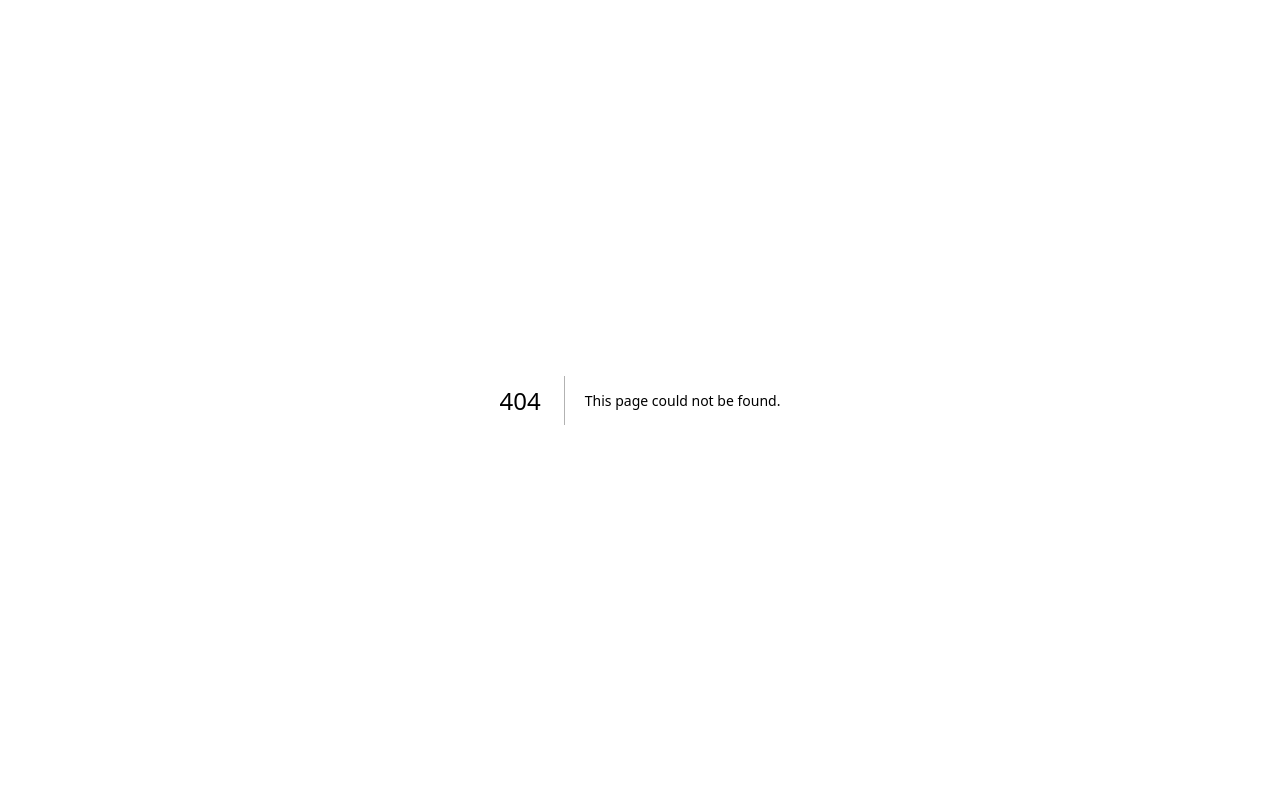
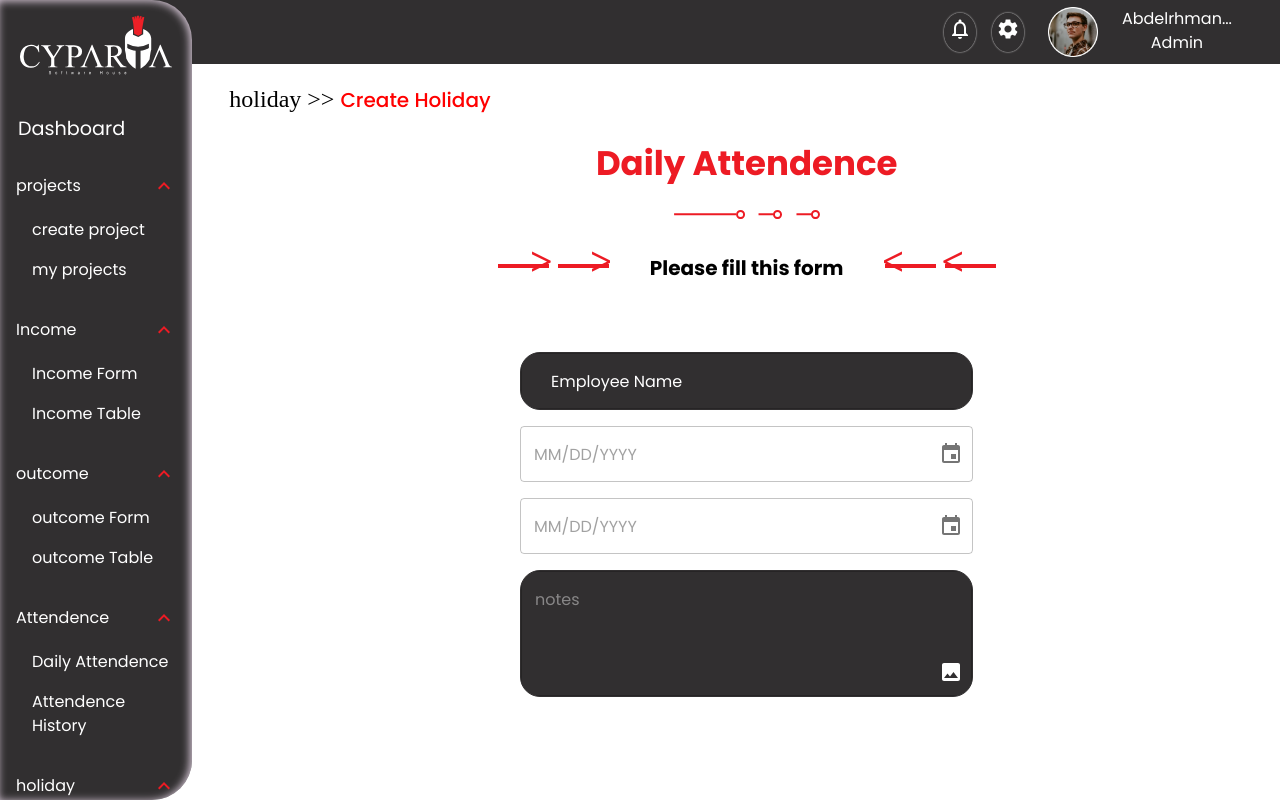
Before and after one commit to Cyparta/cyparta, a Next.js app: page /dashboard/holiday in a window 1280 px wide. Before the commit this address had no page. Built offline with nearby package versions, Linux system fonts and the light colour scheme.

Commit message:
complate dashboard

```diff
--- a/next.config.js
+++ b/next.config.js
@@ -1,7 +1,6 @@
 /** @type {import('next').NextConfig} */
 const nextConfig = {
-    output: 'export'
-
+    // output: 'export'
 }
 
 module.exports = nextConfig
--- a/src/components/dashboard/customForm.tsx
+++ b/src/components/dashboard/customForm.tsx
@@ -86,7 +86,7 @@ interface Column {
 
 interface CustomFormProps {
     columns: Column[];
-    mbImg: string
+    mbImg?: string
 }
 
 const CustomForm = ({ columns = [], mbImg = "0" } : CustomFormProps) => {
--- /dev/null
+++ b/src/components/dashboard/holiday/createHoliday.tsx
@@ -0,0 +1,137 @@
+import React from "react";
+import { Box } from "@mui/material";
+
+import PageName from "../pageName";
+import DashboardTable from "../dashboardTable";
+import FormTable from "../formTable";
+import CustomForm from "../customForm";
+const CreateHolidy = () => {
+  const columns = [
+    {
+      name: "name",
+      value: "Employee Name",
+      type: "input"
+    },
+    {
+      name: "start",
+      value: "start Date",
+      type: "date"
+
+    },
+    {
+      name: "end",
+      value: "end Date",
+      type: "date"
+    },
+    {
+      name: "notes",
+      value: "notes",
+      type: "textarea"
+    },
+  ];
+  return (
+    <Box sx={{ width: "100%", height: "100%" }}>
+      <Box sx={{ fontSize: "2rem" }}>
+        <PageName
+          sx={{ color: "#000" }}
+          name={"holiday"}
+          subName={"Create Holiday"}
+        />
+
+        <Box
+          sx={{
+            width: "100%",
+            height: "100%",
+            display: "flex",
+            justifyContent: "center",
+            alignItems: "center",
+          }}
+        >
+          <Box
+            sx={{
+              width: {xs: "90%" , sm : "50%"},
+              height: "100%",
+              bgcolor: "#fff",
+              paddingBlock: 3,
+            }}
+          >
+            <DashboardTable
+              pageName={"Daily Attendence"}
+              hint={"Please fill this form"}
+            >
+              <FormTable submitButtonLabel={"save"} sx={{ width: "100%" }}>
+
+
+                {/* <Box sx={{ width: "100%" }}>
+                  <TextField
+                    id="name"
+                    name="name"
+                    type="text"
+                    placeholder="Employee Name"
+                    variant="outlined"
+                    sx={{
+                      width: "100%",
+                      border: "1px solid #312f30",
+                      borderRadius: "20px",
+                      bgcolor: "#312f30",
+                      overflow: "hidden",
+                      input: {
+                        color: "#fff",
+                        "&::placeholder": {
+                          padding: "1rem",
+                          color: "white",
+                          opacity: "1",
+                        },
+                      },
+                    }}
+                  />
+                </Box>
+                  <Box sx={{ width: "100%" }}>
+                    <CustomDatePicker placeholder="Start Date" />
+                  </Box>
+                  <Box sx={{ width: "100%" }}>
+                    <CustomDatePicker placeholder="End Date" />
+                  </Box>
+
+                <Box sx={{ width: "100%" }}>
+                  <TextField
+                    multiline
+                    rows={4}
+                    id="notes"
+                    name="notes"
+                    type="text"
+                    placeholder="notes"
+                    variant="outlined"
+                    sx={{
+                      width: "100%",
+                      border: "1px solid #312f30",
+                      borderRadius: "20px",
+                      bgcolor: "#312f30",
+                      overflow: "hidden",
+                      input: {
+                        color: "#fff",
+                        "&::placeholder": {
+                          padding: "1rem",
+                          color: "white",
+                          opacity: "1",
+                        },
+                      },
+                      "& textarea": {
+                        borderColor: "#312f30",
+                        color:"#fff"
+                      },
+                    }}
+                  />
+                </Box> */}
+
+                <CustomForm columns={columns}/>
+              </FormTable>
+            </DashboardTable>
+          </Box>
+        </Box>
+      </Box>
+    </Box>
+  );
+};
+
+export default CreateHolidy;
--- /dev/null
+++ b/src/pages/dashboard/holiday.tsx
@@ -0,0 +1,15 @@
+import React from 'react'
+import Layout from '@/components/dashboard/layout'
+
+import HolidayPage from '@/components/dashboard/holiday/createHoliday'
+
+
+const Holiday = () => {
+    return (
+        <div>
+            <Layout page={<HolidayPage />} />
+        </div>
+    )
+}
+
+export default Holiday
```
Also changed, not shown: src/components/dashboard/holiday/viewHoliday.tsx (added, +60 -0 lines), src/pages/dashboard/viewholidays.tsx (added, +15 -0 lines).
